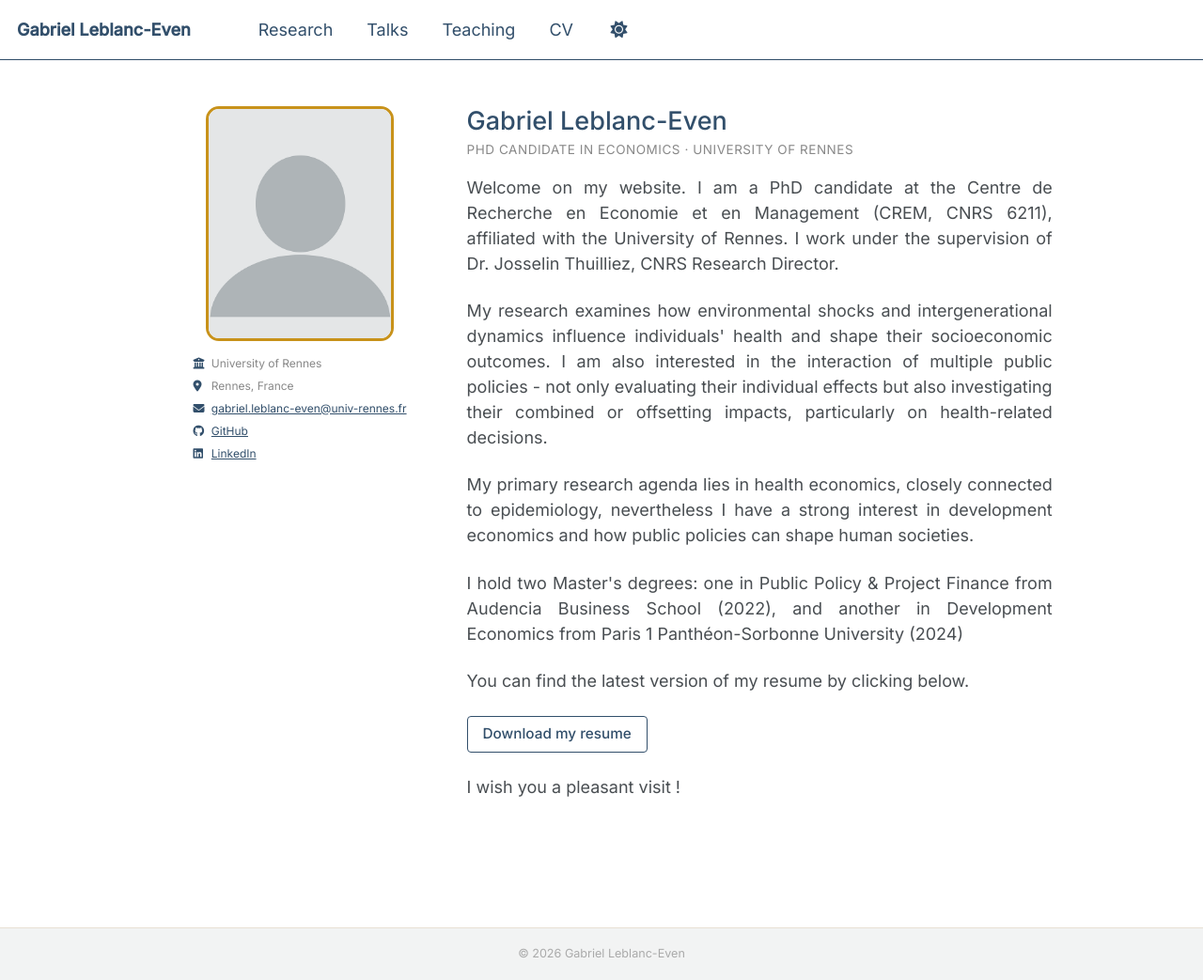
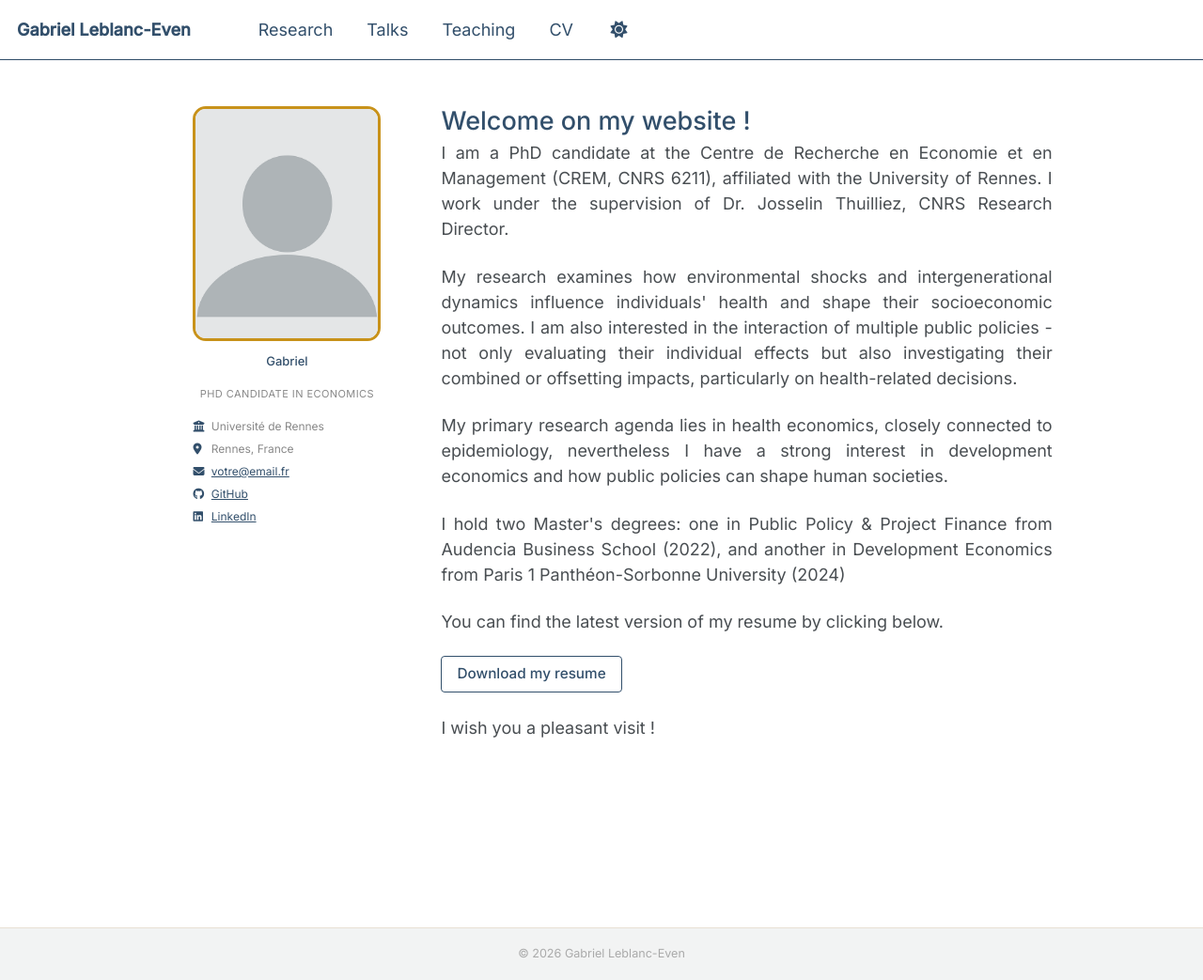
Before and after one commit to gabriel-leblanceven/gabriel-leblanceven.github.io, a Jekyll site: the page built from _pages/about.md, in a window 1280 px wide and 1043 px high. Shown: the whole window at 94% size. Built offline with Jekyll 4.4.1, drawn with Linux system fonts in a browser that asks for light colours; a script bundle is joined from its source files by our own code; library files that are not in the unit come from our copies.

Commit message:
Update about.md

```diff
--- a/_pages/about.md
+++ b/_pages/about.md
@@ -6,18 +6,19 @@ author_profile: false
 <div style="display: flex; gap: 64px; align-items: flex-start; margin-bottom: 32px; margin-left: -128px; margin-right: -128px;">
   <div style="flex-shrink: 0; text-align: center;">
     <img src="/images/profile.png" alt="Photo" style="width: 200px; height: 250px; border-radius: 14px; border: 3px solid #c8921a; object-fit: cover;">
-   <p style="margin-top: 12px; font-size: 12px; color: #888; line-height: 2; text-align: left;">
-  <i class="fas fa-building-columns" style="color: #324f6b; width: 16px;"></i> University of Rennes<br>
-  <i class="fas fa-map-marker-alt" style="color: #324f6b; width: 16px;"></i> Rennes, France<br>
-  <i class="fas fa-envelope" style="color: #324f6b; width: 16px;"></i> <a href="gabriel.leblanc-even@univ-rennes.fr" style="color: #c8921a;">gabriel.leblanc-even@univ-rennes.fr</a><br>
-  <i class="fab fa-github" style="color: #324f6b; width: 16px;"></i> <a href="https://github.com/gabriel-leblanceven" style="color: #c8921a;">GitHub</a><br>
-  <i class="fab fa-linkedin" style="color: #324f6b; width: 16px;"></i> <a href="https://linkedin.com/in/votre-profil" style="color: #c8921a;">LinkedIn</a>
-</p>
+    <p style="margin-top: 12px; font-size: 13px; font-weight: 500; color: #324f6b;">Gabriel</p>
+    <p style="font-size: 11px; text-transform: uppercase; letter-spacing: 0.04em; color: #888;">PhD Candidate in Economics</p>
+    <p style="margin-top: 8px; font-size: 12px; color: #888; line-height: 2; text-align: left;">
+      <i class="fas fa-building-columns" style="color: #324f6b; width: 16px;"></i> Université de Rennes<br>
+      <i class="fas fa-map-marker-alt" style="color: #324f6b; width: 16px;"></i> Rennes, France<br>
+      <i class="fas fa-envelope" style="color: #324f6b; width: 16px;"></i> <a href="mailto:votre@email.fr" style="color: #c8921a;">votre@email.fr</a><br>
+      <i class="fab fa-github" style="color: #324f6b; width: 16px;"></i> <a href="https://github.com/gabriel-leblanceven" style="color: #c8921a;">GitHub</a><br>
+      <i class="fab fa-linkedin" style="color: #324f6b; width: 16px;"></i> <a href="https://linkedin.com/in/votre-profil" style="color: #c8921a;">LinkedIn</a>
+    </p>
   </div>
   <div>
-    <h1 style="font-size: 1.5em; font-weight: 500; color: #324f6b; margin-bottom: 4px;">Gabriel Leblanc-Even</h1>
-    <p style="font-size: 0.75em; text-transform: uppercase; letter-spacing: 0.04em; color: #888; margin-bottom: 16px;">PhD Candidate in Economics · University of Rennes</p>
-    <p style="text-align: justify;">Welcome on my website. I am a PhD candidate at the Centre de Recherche en Economie et en Management (CREM, CNRS 6211), affiliated with the University of Rennes. I work under the supervision of Dr. Josselin Thuilliez, CNRS Research Director.</p>
+    <h1 style="font-size: 1.5em; font-weight: 500; color: #324f6b; margin-bottom: 4px;">Welcome on my website !</h1>
+    <p style="text-align: justify;">I am a PhD candidate at the Centre de Recherche en Economie et en Management (CREM, CNRS 6211), affiliated with the University of Rennes. I work under the supervision of Dr. Josselin Thuilliez, CNRS Research Director.</p>
     <p style="text-align:justify;">My research examines how environmental shocks and intergenerational dynamics influence individuals' health and shape their socioeconomic outcomes. I am also interested in the interaction of multiple public policies - not only evaluating their individual effects but also investigating their combined or offsetting impacts, particularly on health-related decisions. </p>
     <p style="text-align:justify;">My primary research agenda lies in health economics, closely connected to epidemiology, nevertheless I have a strong interest in development economics and how public policies can shape human societies. </p>
     <p style="text-align:justify;"> I hold two Master's degrees: one in Public Policy & Project Finance from Audencia Business School (2022), and another in Development Economics from Paris 1 Panthéon-Sorbonne University (2024)</p>
```
